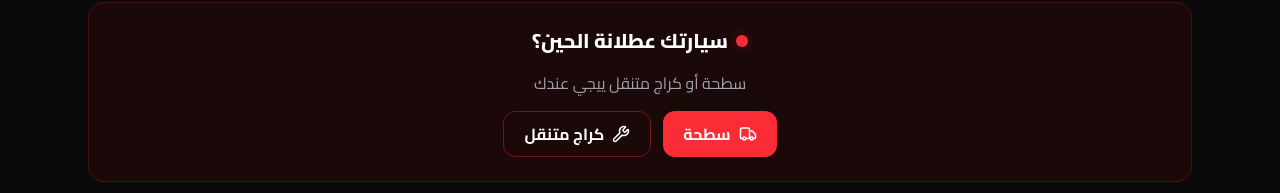
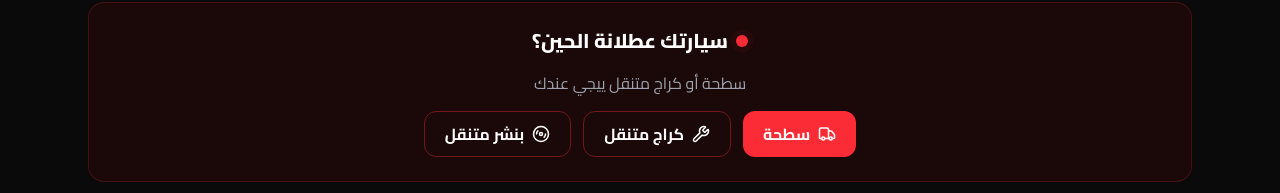
Before and after one commit to fulltimedigi/degself-platform, a Next.js app in the folder apps/web-v2/: page / in a window 1280 px wide. Shown: the part 759-952 px from the top of the page. Built offline with nearby package versions, Linux system fonts and the light colour scheme; no server answers; the database is empty.

Commit message:
SEO: cross-link /bansher-mutanaqil from EmergencyBanner and /karaj-mutanaqil

```diff
--- a/apps/web-v2/src/app/karaj-mutanaqil/page.tsx
+++ b/apps/web-v2/src/app/karaj-mutanaqil/page.tsx
@@ -148,10 +148,10 @@ export default async function KarajMutanaqilPage() {
                 ابحث عن كراج متنقل قريب
               </Link>
               <Link
-                href="/emergency"
+                href="/bansher-mutanaqil"
                 className="rounded-xl border border-border bg-card px-6 py-3 font-bold text-foreground hover:bg-muted"
               >
-                خدمات الطوارئ
+                بنشر متنقل
               </Link>
             </div>
           </div>
--- a/apps/web-v2/src/components/EmergencyBanner.tsx
+++ b/apps/web-v2/src/components/EmergencyBanner.tsx
@@ -1,5 +1,5 @@
 import Link from "next/link";
-import { Truck, Wrench } from "lucide-react";
+import { Truck, Wrench, Disc3 } from "lucide-react";
 
 export function EmergencyBanner() {
   return (
@@ -30,6 +30,13 @@ export function EmergencyBanner() {
             <Wrench size={18} aria-hidden />
             كراج متنقل
           </Link>
+          <Link
+            href="/bansher-mutanaqil"
+            className="flex items-center gap-2 rounded-xl border border-red-500/40 px-5 py-2.5 font-bold text-foreground transition hover:bg-red-950/50"
+          >
+            <Disc3 size={18} aria-hidden />
+            بنشر متنقل
+          </Link>
         </div>
       </div>
     </div>
```
